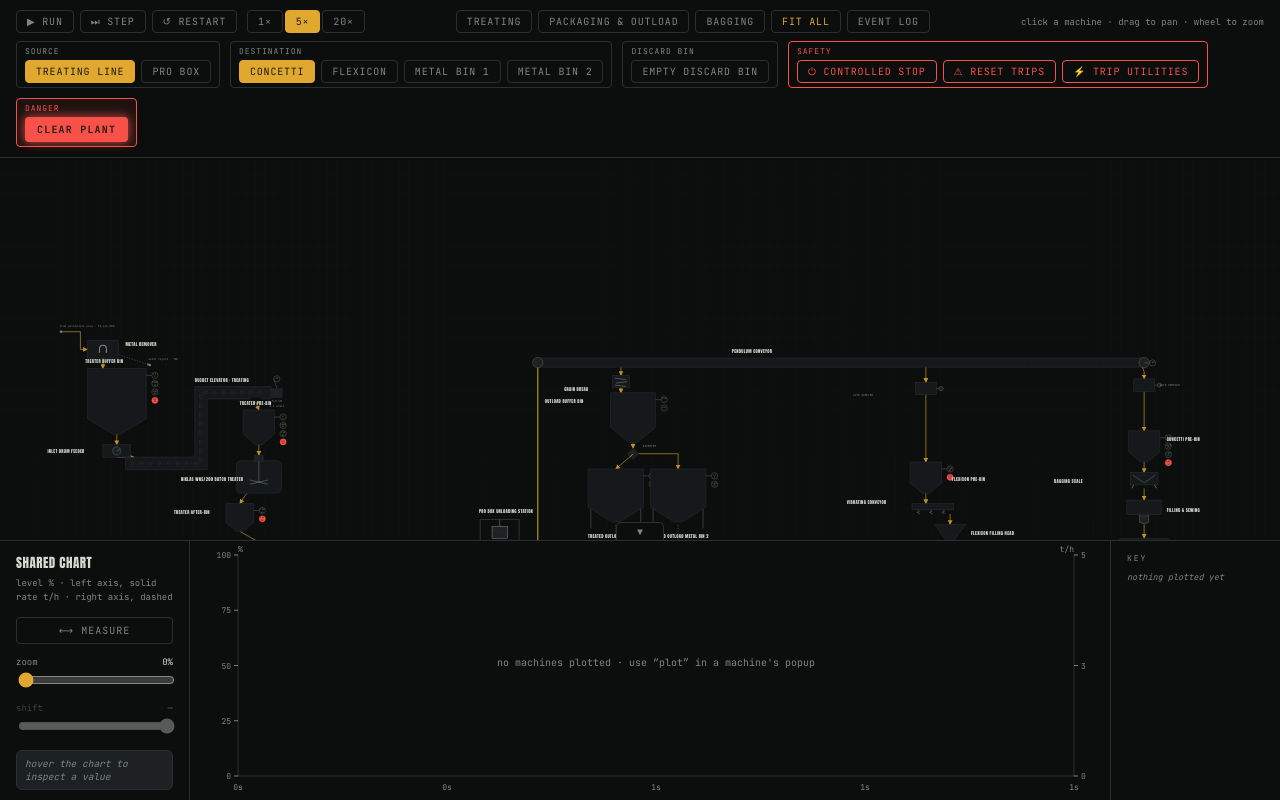
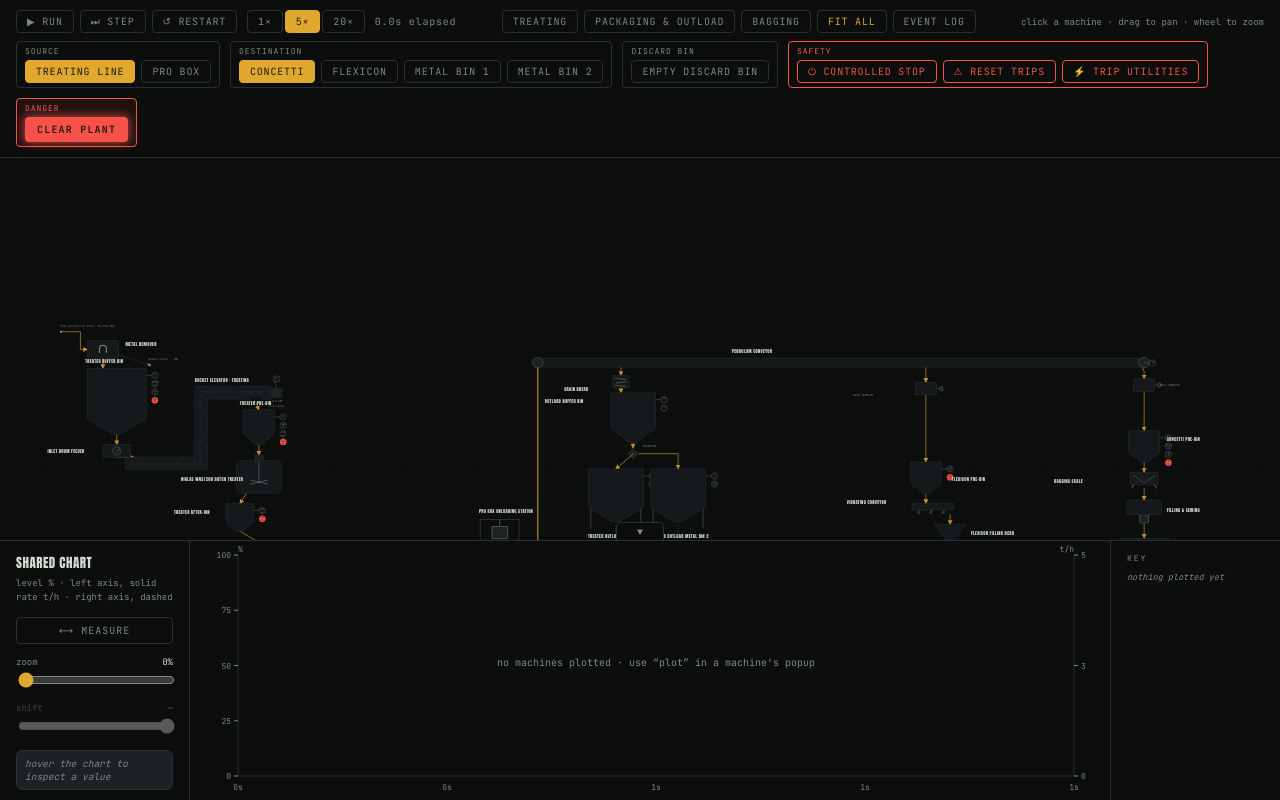
Before and after one commit to JoeBurd-code/grain-sim, a React (Vite) app: page / in a window 1280 px wide. Built offline with nearby package versions, Linux system fonts and the light colour scheme.

Commit message:
Show elapsed sim time in the live app's transport controls
The x1/x5/x20 speed buttons live in TransportControls (rendered by
MeetingApp), not the retired GrainFlowSim mock. Revert the previous
commit's edit there and wire the elapsed-time readout through the
actual live component instead.

```diff
--- a/src/GrainFlowSim.jsx
+++ b/src/GrainFlowSim.jsx
@@ -416,7 +416,6 @@ export default function GrainFlowSim() {
               fontSize: 11, cursor: "pointer", fontWeight: 600,
             }}>{s}x</button>
           ))}
-          <span style={{ fontSize: 11, color: C.muted, marginLeft: 4 }}>{snap.t.toFixed(1)} s elapsed</span>
         </div>
         <div style={{ display: "flex", gap: 4, marginLeft: "auto" }}>
           {Object.entries(PRESETS).map(([k, v]) => (
--- a/src/app/MeetingApp.jsx
+++ b/src/app/MeetingApp.jsx
@@ -186,6 +186,7 @@ export default function MeetingApp() {
             onRestart={onRestart}
             speed={engine.speed}
             onSpeedChange={engine.setSpeed}
+            elapsed={engine.snap.t}
           />
           <div style={{ display: "flex", gap: 6, flex: "none" }}>
             {line.zones.map((z) => (
--- a/src/app/TransportControls.jsx
+++ b/src/app/TransportControls.jsx
@@ -20,7 +20,7 @@ function btnStyle(active, disabled) {
   };
 }
 
-export default function TransportControls({ running, onStart, onPause, onStep, onRestart, speed, onSpeedChange }) {
+export default function TransportControls({ running, onStart, onPause, onStep, onRestart, speed, onSpeedChange, elapsed }) {
   return (
     <div style={{ display: "flex", alignItems: "center", gap: 6 }}>
       <button style={btnStyle(running)} onClick={running ? onPause : onStart}>
@@ -39,6 +39,9 @@ export default function TransportControls({ running, onStart, onPause, onStep, o
           </button>
         ))}
       </div>
+      <span style={{ fontSize: 10, color: C.muted, fontFamily: FONT_MONO, letterSpacing: "0.08em", marginLeft: 4 }}>
+        {elapsed.toFixed(1)}s elapsed
+      </span>
     </div>
   );
 }
```
